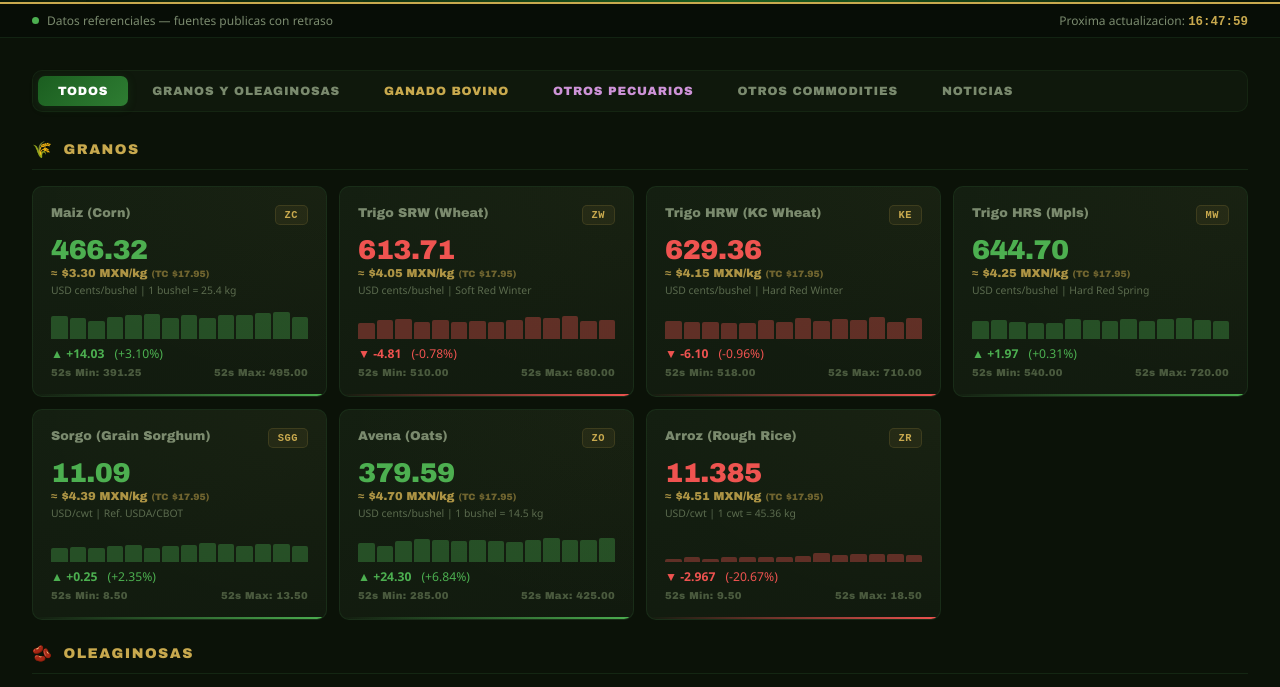
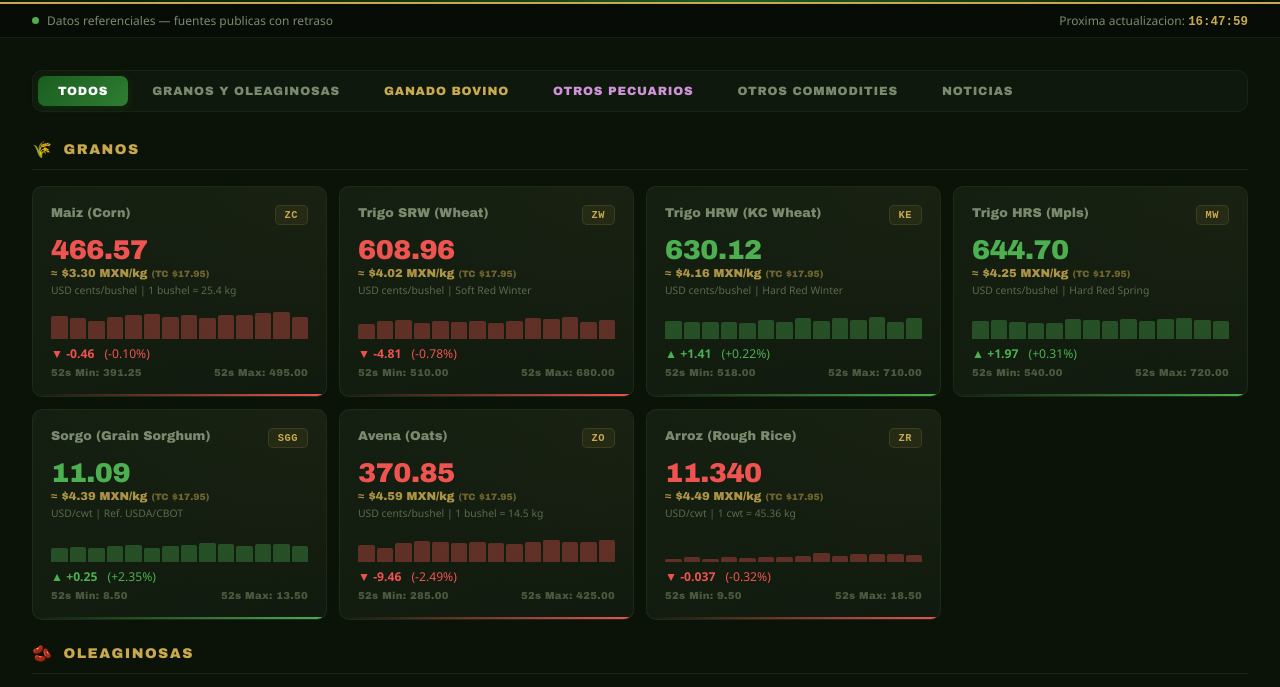
Before and after one commit to fausto-glitch/r4p-tablero, a plain HTML site: page index.html in a window 1280 px wide. Shown: the part 90-777 px from the top of the page. Drawn offline with Linux system fonts and the light colour scheme.

Commit message:
Actualizar precios CBOT/CME y contexto mercado — 19 Mar 2026

```diff
--- a/index.html
+++ b/index.html
@@ -655,30 +655,30 @@ const commodities = {
 // CBOT PRICES — Updated March 14, 2026
 // ========================================================
 const referencePrices = {
-  'ZC=F': { price: 467.25, prev: 452.50, low52: 391.25, high52: 495.00 },
-  'ZW=F': { price: 613.75, prev: 618.50, low52: 510.00, high52: 680.00 },
-  'KE=F': { price: 628.50, prev: 635.25, low52: 518.00, high52: 710.00 },
-  'ZO=F': { price: 380.00, prev: 355.00, low52: 285.00, high52: 425.00 },
-  'ZR=F': { price: 11.375, prev: 14.35, low52: 9.50, high52: 18.50 },
-  'ZS=F': { price: 1225.25, prev: 1211.00, low52: 940.00, high52: 1320.00 },
-  'ZL=F': { price: 67.44, prev: 59.70, low52: 39.50, high52: 72.00 },
-  'ZM=F': { price: 322.70, prev: 316.00, low52: 275.00, high52: 365.00 },
+  'ZC=F': { price: 467.5, prev: 467.25, low52: 391.25, high52: 495 },
+  'ZW=F': { price: 609, prev: 613.75, low52: 510, high52: 680 },
+  'KE=F': { price: 629.25, prev: 628.5, low52: 518, high52: 710 },
+  'ZO=F': { price: 371.25, prev: 380, low52: 285, high52: 425 },
+  'ZR=F': { price: 11.33, prev: 11.375, low52: 9.5, high52: 18.5 },
+  'ZS=F': { price: 1163.75, prev: 1225.25, low52: 940, high52: 1320 },
+  'ZL=F': { price: 65.32, prev: 67.44, low52: 39.5, high52: 72 },
+  'ZM=F': { price: 327.7, prev: 322.7, low52: 275, high52: 365 },
   'RS=F': { price: 642.50, prev: 638.40, low52: 555.00, high52: 720.00 },
-  'LE=F': { price: 230.90, prev: 233.10, low52: 175.00, high52: 247.00 },
-  'GF=F': { price: 343.10, prev: 353.325, low52: 235.00, high52: 360.00 },
-  'HE=F': { price: 93.45, prev: 95.575, low52: 72.00, high52: 108.00 },
-  'DC=F': { price: 16.66, prev: 19.45, low52: 13.50, high52: 23.50 },
-  'CT=F': { price: 65.85, prev: 64.27, low52: 58.00, high52: 96.00 },
-  'SB=F': { price: 14.42, prev: 14.08, low52: 12.50, high52: 27.50 },
-  'KC=F': { price: 348.55, prev: 345.60, low52: 175.00, high52: 430.00 },
-  'CC=F': { price: 5989.00, prev: 7850.00, low52: 4500.00, high52: 12800.00 },
-  'LBS=F': { price: 533.00, prev: 555.00, low52: 420.00, high52: 630.00 },
+  'LE=F': { price: 230.475, prev: 230.9, low52: 175, high52: 247 },
+  'GF=F': { price: 339, prev: 343.1, low52: 235, high52: 360 },
+  'HE=F': { price: 86.925, prev: 93.45, low52: 72, high52: 108 },
+  'DC=F': { price: 16.13, prev: 16.66, low52: 13.5, high52: 23.5 },
+  'CT=F': { price: 68.16, prev: 65.85, low52: 58, high52: 96 },
+  'SB=F': { price: 15.16, prev: 14.42, low52: 12.5, high52: 27.5 },
+  'KC=F': { price: 291.75, prev: 348.55, low52: 175, high52: 430 },
+  'CC=F': { price: 3282, prev: 5989, low52: 3282, high52: 12800 },
+  'LBS=F': { price: 380.6, prev: 533, low52: 380.6, high52: 630 },
   'MW=F': { price: 645.50, prev: 643.00, low52: 540.00, high52: 720.00 },
   'SGG=F': { price: 11.10, prev: 10.85, low52: 8.50, high52: 13.50 },
   'KPO=F': { price: 4572.00, prev: 4280.00, low52: 3400.00, high52: 4900.00 },
-  'OJ=F': { price: 204.52, prev: 199.95, low52: 150.00, high52: 520.00 },
+  'OJ=F': { price: 178, prev: 204.52, low52: 150, high52: 520 },
   'TF=F': { price: 378.00, prev: 375.00, low52: 280.00, high52: 420.00 },
-  'EH=F': { price: 1.89, prev: 1.825, low52: 1.38, high52: 2.20 },
+  'EH=F': { price: 2.22, prev: 1.89, low52: 1.38, high52: 2.22 },
 };
 
 function getSimulatedPrice(sym) {
@@ -1084,10 +1084,10 @@ const mxHistorico = [
 const mxContext = [
   { label: "Exportacion 2024", value: "1,240,203", note: "cabezas a EE.UU.", color: "#4CAF50" },
   { label: "Export. acum. 2025", value: "~0", note: "Frontera cerrada 2025-2026. Sheinbaum-Rollins negocian reapertura", color: "#EF5350" },
-  { label: "Frontera EE.UU.", value: "CERRADA", note: "Gusano barrenador activo (Llera Tam, Edo.Mex). Planta moscas esteriles MX-EE.UU. 100M/sem, 1er sem 2026", color: "#EF5350" },
+  { label: "Frontera EE.UU.", value: "CERRADA", note: "1,033 casos activos en 19 estados al 17 Mar 2026", color: "#EF5350" },
   { label: "Perdida estimada", value: "$1,552 MDD", note: "~1.19M cabezas varadas. Prod. carne MX +6%. USDA: 0 export MX 2026", color: "#EF5350" },
   { label: "Becerro Record", value: "$190/kg", note: "Expogan Chihuahua 2025", color: "#C8A94E" },
-  { label: "Tipo de Cambio", value: "$17.84", note: "MXN/USD Banxico FIX 16 Mar 2026", color: "#7A8A6E" },
+  { label: "Tipo de Cambio", value: "$17.67", note: "MXN/USD Banxico FIX 19 Mar 2026", color: "#7A8A6E" },
 ];
 
     const newsData = [
```
